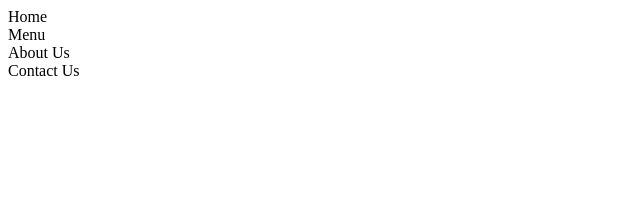
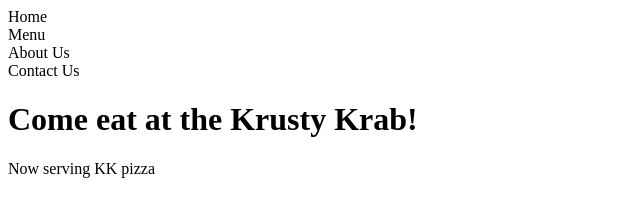
Before and after one commit to snooze26/Restaurant_Page_js, a website: page template.html in a window 1280 px wide. Shown: the whole page, without its empty margins (0-640 px from the left). Drawn offline with Linux system fonts and the light colour scheme.

Commit message:
add entry and dist js files, remove html text

```diff
--- /dev/null
+++ b/index.js
@@ -0,0 +1,3 @@
+import loadHome from './loadHome.js';
+
+loadHome();
--- /dev/null
+++ b/loadHome.js
@@ -0,0 +1,14 @@
+export default function loadHome(){
+    const content = document.querySelector("#content");
+
+    const header = document.createElement("h1");
+    header.textContent = "Come eat at the Krusty Krab!";
+
+
+    const pizza = document.createElement("div");
+    pizza.textContent = "Now serving KK pizza";
+    pizza.classList.add("pizza_announcement")
+
+    content.append(header);
+    content.append(pizza);
+}
--- a/package.json
+++ b/package.json
@@ -3,7 +3,8 @@
   "version": "1.0.0",
   "main": "index.js",
   "scripts": {
-    "test": "echo \"Error: no test specified\" && exit 1"
+    "test": "echo \"Error: no test specified\" && exit 1",
+    "start": "webpack serve"
   },
   "keywords": [],
   "author": "",
@@ -11,6 +12,7 @@
   "description": "",
   "devDependencies": {
     "webpack": "^5.96.1",
-    "webpack-cli": "^5.1.4"
+    "webpack-cli": "^5.1.4",
+    "webpack-dev-server": "^5.1.0"
   }
 }
--- a/template.html
+++ b/template.html
@@ -4,6 +4,7 @@
     <meta charset="UTF-8">
     <meta name="viewport" content="width=device-width, initial-scale=1.0">
     <title>Document</title>
+    <script type="module" src="index.js"></script>
 </head>
 <body>
     <header>
@@ -13,7 +14,9 @@
         <nav id="webPage">Contact Us</nav>
     </header>
 
-    <div id="content"></div>
+    <div id="content">
+
+    </div>
 
 </body>
 </html>
```
Also changed, not shown: 1 other file.
